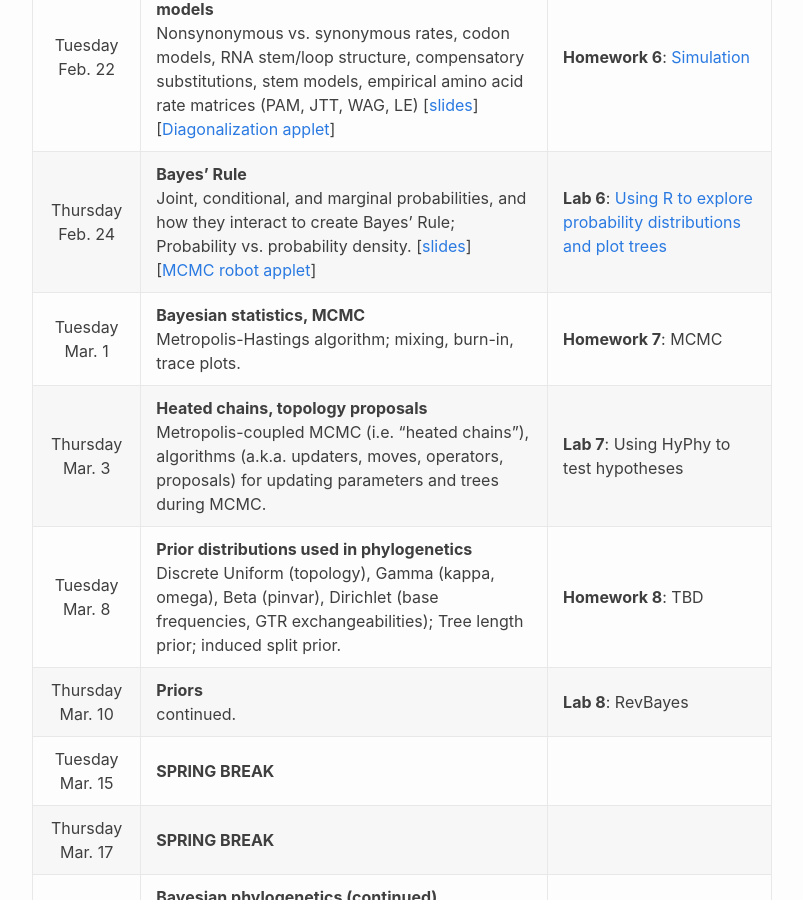
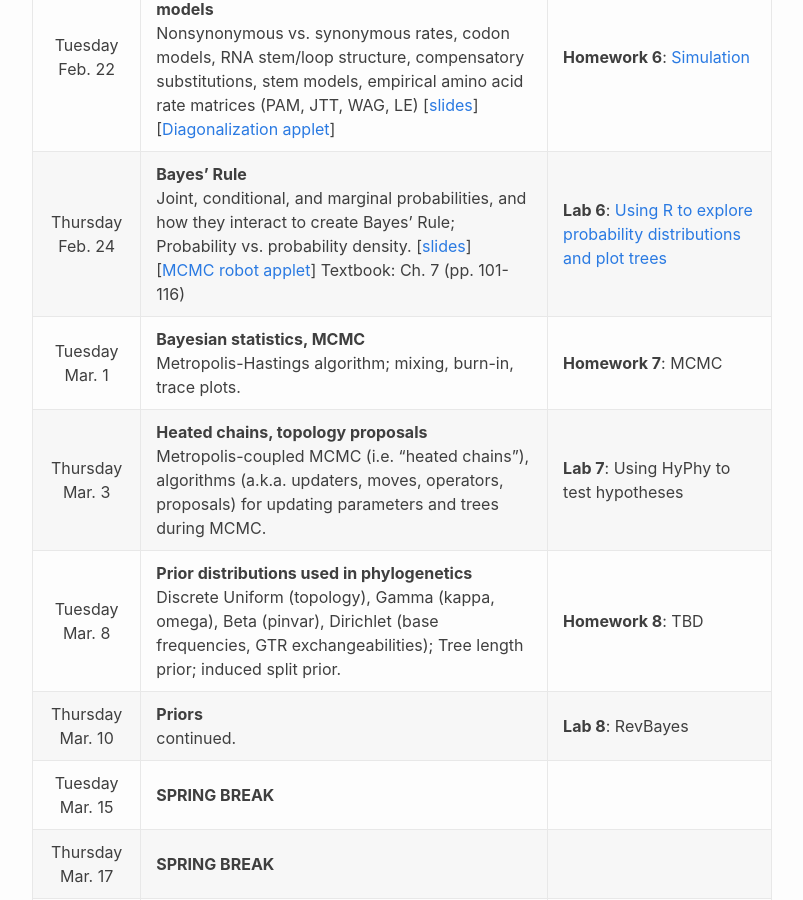
Before and after one commit to plewis/plewis.github.io, a Jekyll site: the page built from phylogenetics/phylogenetics2022.md, in a window 1280 px wide and 900 px high, scrolled down 2302 px. Shown: the whole window, without its empty margins (238-1041 px from the left). Built offline with Jekyll 4.4.1, drawn with Linux system fonts in a browser that asks for light colours; emoji names are drawn with the system emoji font.

Commit message:
added textbook reading

```diff
--- a/phylogenetics/phylogenetics2022.md
+++ b/phylogenetics/phylogenetics2022.md
@@ -26,7 +26,7 @@ Thursday Feb. 10        | **Bootstrapping, rate heterogeneity**<br/>Non-parametr
 Tuesday Feb. 15	        | **Simulation**<br/>How to simulate nucleotide sequence data, and why it’s done [[slides](https://hydrodictyon.eeb.uconn.edu/people/plewis/courses/phylogenetics/lectures/2022/Simulation.pdf)] Textbook: Ch. 6: pp. 93-96. | **Homework 5**: [Rate heterogeneity (python program to modify)](/hw5/)
 Thursday Feb. 17        | **Long branch attraction, topology tests**<br/>Statistical consistency, long branch attraction, testing the molecular clock, nonparametric bootstrap topology tests (KH/SH/AU), and parametric bootstrapping tests (SOWH). [[LBA slides](https://hydrodictyon.eeb.uconn.edu/people/plewis/courses/phylogenetics/lectures/2022/LBA.pdf)]  [[Topology test slides](https://hydrodictyon.eeb.uconn.edu/people/plewis/courses/phylogenetics/lectures/2022/TopologyTests.pdf)] | **Lab 5**: [Simulating sequences](/simulation/)
 Tuesday Feb. 22         | **Codon, secondary structure, and amino acid models**<br/>Nonsynonymous vs. synonymous rates, codon models, RNA stem/loop structure, compensatory substitutions, stem models, empirical amino acid rate matrices (PAM, JTT, WAG, LE) \[[slides](https://hydrodictyon.eeb.uconn.edu/people/plewis/courses/phylogenetics/lectures/2022/AminoAcidRNACodonModels.pdf)\] \[[Diagonalization applet](https://plewis.github.io/applets/diagonalization/)\] | **Homework 6**: [Simulation](/hw6/)
-Thursday Feb. 24        | **Bayes' Rule**<br/> Joint, conditional, and marginal probabilities, and how they interact to create Bayes’ Rule; Probability vs. probability density. \[[slides](https://hydrodictyon.eeb.uconn.edu/people/plewis/courses/phylogenetics/lectures/2022/BayesianIntro.pdf)\] \[[MCMC robot applet](/applets/mcmc-robot/)\]  | **Lab 6**: [Using R to explore probability distributions and plot trees](http://hydrodictyon.eeb.uconn.edu/eebedia/index.php/Phylogenetics:_R_Primer)
+Thursday Feb. 24        | **Bayes' Rule**<br/> Joint, conditional, and marginal probabilities, and how they interact to create Bayes’ Rule; Probability vs. probability density. \[[slides](https://hydrodictyon.eeb.uconn.edu/people/plewis/courses/phylogenetics/lectures/2022/BayesianIntro.pdf)\] \[[MCMC robot applet](/applets/mcmc-robot/)\] Textbook: Ch. 7 (pp. 101-116) | **Lab 6**: [Using R to explore probability distributions and plot trees](http://hydrodictyon.eeb.uconn.edu/eebedia/index.php/Phylogenetics:_R_Primer)
 Tuesday Mar. 1          | **Bayesian statistics, MCMC**<br/> Metropolis-Hastings algorithm; mixing, burn-in, trace plots. | **Homework 7**: MCMC
 Thursday Mar. 3         | **Heated chains, topology proposals**<br/> Metropolis-coupled MCMC (i.e. “heated chains”), algorithms (a.k.a. updaters, moves, operators, proposals) for updating parameters and trees during MCMC. | **Lab 7**: Using HyPhy to test hypotheses
 Tuesday Mar. 8         | **Prior distributions used in phylogenetics**<br/> Discrete Uniform (topology), Gamma (kappa, omega), Beta (pinvar), Dirichlet (base frequencies, GTR exchangeabilities); Tree length prior; induced split prior. | **Homework 8**: TBD
```
